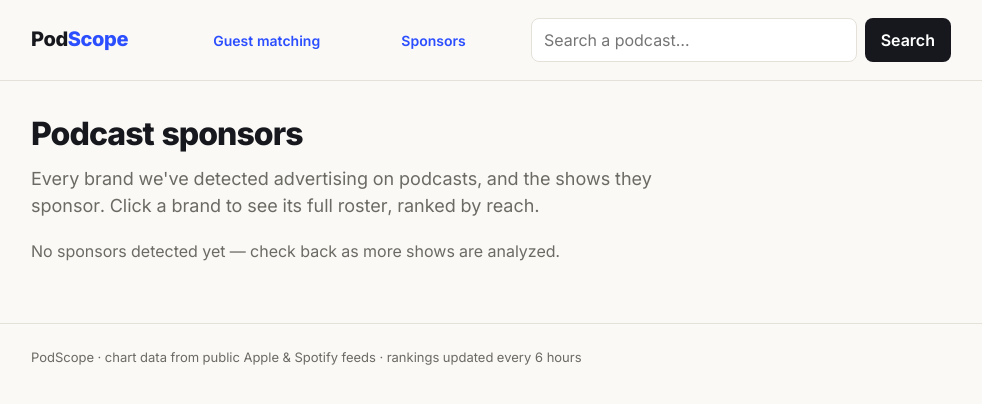
After one commit to testkick/podscope, a FastAPI app: template app/templates/brands.html in a window 1280 px wide. The commit adds this page. Shown: the top 404 px of the page, without its empty margins (149-1131 px from the left). Run offline with FastAPI, Linux system fonts and the light colour scheme; the template is opened without the code that fills it, so the values that code supplies are empty.

Commit message:
Brand Page Dev

```diff
--- a/app/api/main.py
+++ b/app/api/main.py
@@ -112,6 +112,32 @@ def api_guest_match(q: str = Query(...), audience: str = "",
     return match_guests(db, q, audience)
 
 
+@app.get("/brands", response_class=HTMLResponse)
+def brands_directory(request: Request, db: Session = Depends(get_session)):
+    brands = Q.top_brands(db, limit=120, min_shows=1)
+    return templates.TemplateResponse(
+        "brands.html", {"request": request, "brands": brands}
+    )
+
+
+@app.get("/brands/{slug}", response_class=HTMLResponse)
+def brand_page(slug: str, request: Request, db: Session = Depends(get_session)):
+    brand = Q.get_brand(db, slug)
+    if not brand:
+        raise HTTPException(status_code=404, detail="Brand not found")
+    return templates.TemplateResponse(
+        "brand.html", {"request": request, "brand": brand}
+    )
+
+
+@app.get("/api/brands/{slug}")
+def api_brand(slug: str, db: Session = Depends(get_session)):
+    brand = Q.get_brand(db, slug)
+    if not brand:
+        return JSONResponse({"error": "not found"}, status_code=404)
+    return brand
+
+
 @app.get("/show/{slug}", response_class=HTMLResponse)
 def show_page(slug: str, request: Request, db: Session = Depends(get_session)):
     show = Q.get_show_by_slug(db, slug)
--- a/app/static/app.css
+++ b/app/static/app.css
@@ -192,3 +192,13 @@ footer.site{border-top:1px solid var(--line);margin-top:60px;padding:24px 0;colo
 .op3-stat{border:1px solid var(--line);border-radius:12px;background:#fff;padding:14px 18px;min-width:150px}
 .op3-stat .op3-n{font-size:28px;font-weight:800;letter-spacing:-.02em;color:var(--up)}
 .op3-stat .op3-k{color:var(--muted);font-size:13px;margin-top:2px}
+
+/* Brand directory -------------------------------------------- */
+.brand-dir{list-style:none;padding:0;margin:0;columns:2;column-gap:32px}
+.brand-dir li{display:flex;justify-content:space-between;align-items:baseline;
+  padding:9px 0;border-bottom:1px solid var(--line);break-inside:avoid;gap:12px}
+.bd-name{font-weight:700}
+.bd-count{color:var(--muted);font-size:13px;white-space:nowrap}
+a.brand-tag{text-decoration:none;color:var(--ink)}
+a.brand-tag:hover{border-color:var(--signal)}
+@media (max-width:600px){.brand-dir{columns:1}}
--- a/app/templates/base.html
+++ b/app/templates/base.html
@@ -16,6 +16,7 @@
   <div class="wrap">
     <a class="brand" href="/">Pod<span>Scope</span></a>
     <a href="/guests" style="font-weight:600;font-size:14px;margin-left:20px">Guest matching</a>
+    <a href="/brands" style="font-weight:600;font-size:14px;margin-left:16px">Sponsors</a>
     <form class="search" action="/search" method="get" role="search">
       <input name="q" placeholder="Search a podcast…" value="{{ q|default('') }}" aria-label="Search podcasts">
       <button type="submit">Search</button>
--- /dev/null
+++ b/app/templates/brands.html
@@ -0,0 +1,26 @@
+{% extends "base.html" %}
+{% block title %}Podcast sponsors directory — PodScope{% endblock %}
+{% block meta_desc %}Browse podcast sponsors and the shows they advertise on, ranked by reach.{% endblock %}
+{% block content %}
+<section class="hero" style="margin-bottom:20px">
+  <h1 style="font-size:32px">Podcast sponsors</h1>
+  <p>Every brand we've detected advertising on podcasts, and the shows they
+     sponsor. Click a brand to see its full roster, ranked by reach.</p>
+</section>
+
+{% if brands %}
+<ul class="brand-dir">
+  {% for b in brands %}
+  <li>
+    <a href="/brands/{{ b.slug }}" class="bd-name">{{ b.display }}</a>
+    <span class="bd-count">{{ b.shows }} show{{ 's' if b.shows != 1 }}</span>
+  </li>
+  {% endfor %}
+</ul>
+<p class="disclaimer">Sponsors are deduced from episode transcripts and show
+notes — evidence-based, not confirmed by the show or brand.</p>
+{% else %}
+<p style="color:var(--muted)">No sponsors detected yet — check back as more shows
+are analyzed.</p>
+{% endif %}
+{% endblock %}
--- a/app/templates/show.html
+++ b/app/templates/show.html
@@ -89,7 +89,7 @@
   <h2 class="sec">Sponsors detected</h2>
   <div class="brands">
     {% for b in brands %}
-    <span class="brand-tag">{{ b.brand }}<em>{{ b.count }} ep{{ 's' if b.count > 1 else '' }}</em></span>
+    <a href="/brands/{{ b.slug }}" class="brand-tag">{{ b.brand }}<em>{{ b.count }} ep{{ 's' if b.count > 1 else '' }}</em></a>
     {% endfor %}
   </div>
   {% endif %}
```
Also changed, not shown: app/api/queries.py (+86 -4 lines), app/templates/brand.html (added, +34 -0 lines).
